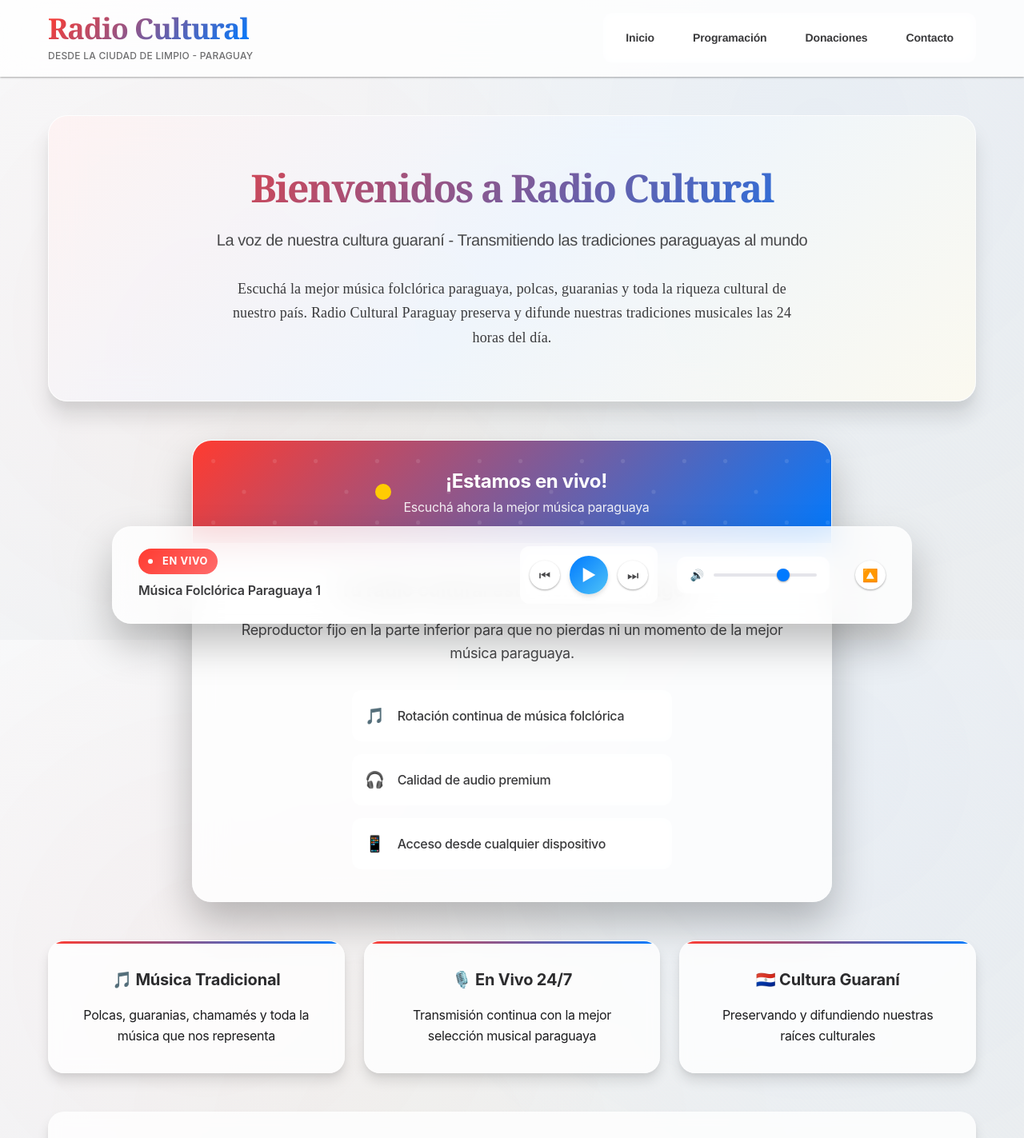
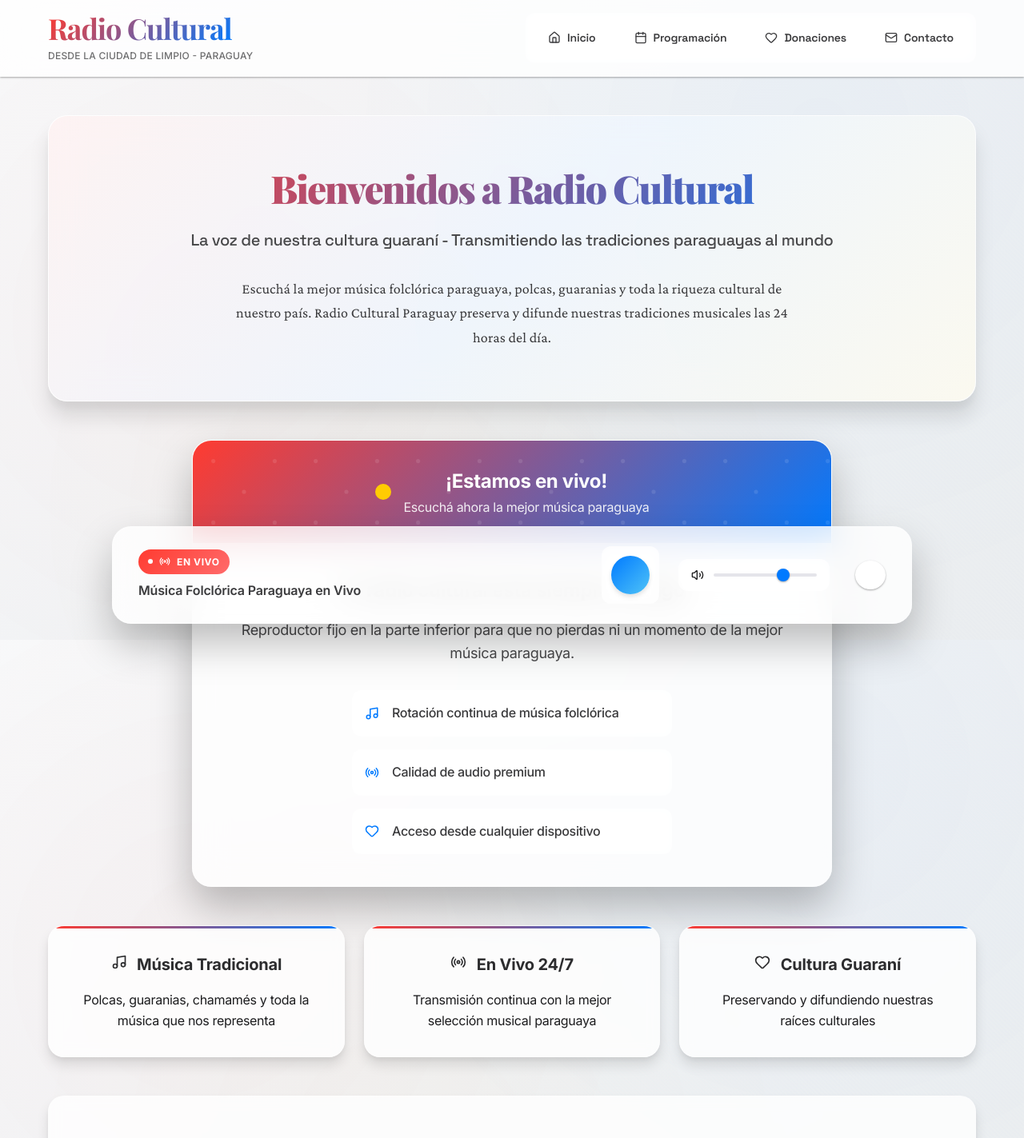
Before and after one commit to pmilciades182/radiocultural, a React (Vite) app: page / in a window 1280 px wide. Shown: the top 1423 px of the page at 80% size. Built offline with nearby package versions, Linux system fonts and the light colour scheme.

Commit message:
se mejora el diseño

```diff
--- a/package.json
+++ b/package.json
@@ -11,6 +11,7 @@
     "preview": "vite preview"
   },
   "dependencies": {
+    "lucide-react": "^0.525.0",
     "react": "^19.1.0",
     "react-dom": "^19.1.0",
     "react-router-dom": "^7.6.3"
--- a/src/App.css
+++ b/src/App.css
@@ -1,3 +1,6 @@
+/* Import Google Fonts - Tendencias 2024-2025 */
+@import url('https://fonts.googleapis.com/css2?family=Inter:wght@100..900&family=Playfair+Display:wght@400..900&family=Space+Grotesk:wght@300..700&family=Crimson+Pro:wght@200..900&display=swap');
+
 /* macOS Premium Design System - Paleta paraguaya modernizada */
 :root {
   /* Colores principales con toque premium */
@@ -309,6 +312,9 @@ body {
   font-size: var(--text-sm);
   letter-spacing: -0.01em;
   position: relative;
+  display: flex;
+  align-items: center;
+  gap: 0.5rem;
 }
 
 .nav-link:hover {
@@ -536,8 +542,8 @@ body {
 .live-indicator {
   display: flex;
   align-items: center;
-  gap: 0.75rem;
-  font-size: 0.8rem;
+  gap: 0.5rem;
+  font-size: 0.75rem;
   font-weight: 700;
   margin-bottom: 0.5rem;
   background: linear-gradient(135deg, var(--rojo-paraguayo), #FF6B6B);
@@ -571,7 +577,7 @@ body {
 .player-controls {
   display: flex;
   align-items: center;
-  gap: 0.75rem;
+  justify-content: center;
   background: rgba(255, 255, 255, 0.6);
   padding: 0.75rem;
   border-radius: var(--border-radius);
@@ -836,6 +842,12 @@ body {
   color: white;
 }
 
+.current-track-display {
+  display: flex;
+  align-items: center;
+  gap: 0.5rem;
+}
+
 .current-track-display h4 {
   font-size: 0.875rem;
   opacity: 0.8;
@@ -876,43 +888,26 @@ body {
   display: flex;
   align-items: center;
   justify-content: center;
-  gap: 1rem;
   margin-bottom: 1.5rem;
-}
-
-.control-btn-large, .play-btn-large {
-  background: var(--bg-primary);
-  border: none;
-  color: var(--gray-600);
-  border-radius: 50%;
-  cursor: pointer;
-  display: flex;
-  align-items: center;
-  justify-content: center;
-  transition: all 0.2s cubic-bezier(0.4, 0.0, 0.2, 1);
-  box-shadow: var(--shadow-md);
-  font-size: 1.25rem;
-  width: 48px;
-  height: 48px;
 }
 
 .play-btn-large {
   background: linear-gradient(135deg, var(--azul-paraguayo), #4FC3F7);
   color: white;
-  font-size: 1.5rem;
-  width: 60px;
-  height: 60px;
+  border: none;
+  border-radius: 50%;
+  cursor: pointer;
+  display: flex;
+  align-items: center;
+  justify-content: center;
+  transition: all 0.2s cubic-bezier(0.4, 0.0, 0.2, 1);
   box-shadow: var(--shadow-lg);
-}
-
-.control-btn-large:hover {
-  background: var(--gray-100);
-  transform: translateY(-2px);
-  box-shadow: var(--shadow-lg);
+  width: 80px;
+  height: 80px;
 }
 
 .play-btn-large:hover {
-  transform: translateY(-2px);
+  transform: translateY(-2px) scale(1.05);
   box-shadow: var(--shadow-xl);
 }
 
@@ -974,8 +969,8 @@ body {
   color: var(--gray-800);
 }
 
-.ad-content span {
-  font-size: 1.25rem;
+.ad-content svg {
+  color: var(--rojo-paraguayo);
 }
 
 .ad-text {
@@ -1009,6 +1004,31 @@ body {
 .ad-button:hover {
   background: var(--gray-700);
   transform: translateY(-1px);
+}
+
+.expand-btn-large {
+  background: var(--bg-primary);
+  border: none;
+  color: var(--gray-600);
+  border-radius: var(--border-radius);
+  cursor: pointer;
+  display: flex;
+  align-items: center;
+  justify-content: center;
+  gap: 0.5rem;
+  transition: all 0.2s cubic-bezier(0.4, 0.0, 0.2, 1);
+  box-shadow: var(--shadow-sm);
+  font-size: var(--text-sm);
+  padding: 0.75rem 1rem;
+  margin-top: 1rem;
+  width: 100%;
+  font-weight: var(--font-medium);
+}
+
+.expand-btn-large:hover {
+  background: var(--gray-100);
+  transform: translateY(-1px);
+  box-shadow: var(--shadow-md);
 }
 
 /* Pages Premium Layout */
@@ -1485,9 +1505,9 @@ body {
   transform: translateX(4px);
 }
 
-.radio-feature span:first-child {
-  font-size: 1.25rem;
-  min-width: 24px;
+.radio-feature svg {
+  color: var(--azul-paraguayo);
+  min-width: 18px;
 }
 
 .live-dot-large {
@@ -1560,6 +1580,15 @@ body {
   .nav-link {
     padding: 0.625rem 1rem;
     font-size: 0.8rem;
+    gap: 0.375rem;
+  }
+
+  .nav-link span {
+    display: none;
+  }
+
+  .nav {
+    gap: 0.125rem;
   }
 
   .hero {
@@ -1740,16 +1769,9 @@ body {
     gap: 0.75rem;
   }
 
-  .control-btn-large, .play-btn-large {
-    width: 40px;
-    height: 40px;
-    font-size: 1rem;
-  }
-
   .play-btn-large {
-    width: 50px;
-    height: 50px;
-    font-size: 1.25rem;
+    width: 60px;
+    height: 60px;
   }
 
   .ad-banner {
--- a/src/components/Layout.jsx
+++ b/src/components/Layout.jsx
@@ -1,4 +1,5 @@
 import { Link } from 'react-router-dom'
+import { Home, Calendar, Heart, Mail } from 'lucide-react'
 import RadioPlayer from './RadioPlayer'
 
 function Layout({ children }) {
@@ -11,10 +12,22 @@ function Layout({ children }) {
             <p className="logo-subtitle">Desde la ciudad de Limpio - Paraguay</p>
           </div>
           <nav className="nav">
-            <Link to="/" className="nav-link">Inicio</Link>
-            <Link to="/programacion" className="nav-link">Programación</Link>
-            <Link to="/donaciones" className="nav-link">Donaciones</Link>
-            <Link to="/contacto" className="nav-link">Contacto</Link>
+            <Link to="/" className="nav-link">
+              <Home size={16} />
+              <span>Inicio</span>
+            </Link>
+            <Link to="/programacion" className="nav-link">
+              <Calendar size={16} />
+              <span>Programación</span>
+            </Link>
+            <Link to="/donaciones" className="nav-link">
+              <Heart size={16} />
+              <span>Donaciones</span>
+            </Link>
+            <Link to="/contacto" className="nav-link">
+              <Mail size={16} />
+              <span>Contacto</span>
+            </Link>
           </nav>
         </div>
       </header>
--- a/src/components/RadioPlayer.jsx
+++ b/src/components/RadioPlayer.jsx
@@ -1,23 +1,23 @@
 import { useState, useRef, useEffect } from 'react'
+import {
+  Play,
+  Pause,
+  Volume2,
+  Radio,
+  Music,
+  Maximize2,
+  Minimize2,
+  Heart
+} from 'lucide-react'
 
 function RadioPlayer() {
   const [isPlaying, setIsPlaying] = useState(false)
-  const [currentTrack, setCurrentTrack] = useState(0)
   const [volume, setVolume] = useState(0.7)
   const [isExpanded, setIsExpanded] = useState(false)
   const audioRef = useRef(null)
 
-  const tracks = [
-    '/audio/paraguayan-folk-1.mp3',
-    '/audio/paraguayan-folk-2.mp3',
-    '/audio/paraguayan-folk-3.mp3'
-  ]
-
-  const trackNames = [
-    'Música Folclórica Paraguaya 1',
-    'Música Folclórica Paraguaya 2',
-    'Música Folclórica Paraguaya 3'
-  ]
+  const radioStream = '/audio/radio-cultural-stream.mp3' // Stream único
+  const currentProgram = 'Música Folclórica Paraguaya en Vivo'
 
   useEffect(() => {
     if (audioRef.current) {
@@ -26,24 +26,11 @@ function RadioPlayer() {
   }, [volume])
 
   useEffect(() => {
-    const audio = audioRef.current
-    if (audio) {
-      const handleEnded = () => {
-        setCurrentTrack((prev) => (prev + 1) % tracks.length)
-      }
-      audio.addEventListener('ended', handleEnded)
-      return () => audio.removeEventListener('ended', handleEnded)
+    if (audioRef.current) {
+      audioRef.current.src = radioStream
+      audioRef.current.loop = true // Stream continuo
     }
-  }, [tracks.length])
-
-  useEffect(() => {
-    if (audioRef.current) {
-      audioRef.current.src = tracks[currentTrack]
-      if (isPlaying) {
-        audioRef.current.play()
-      }
-    }
-  }, [currentTrack, tracks])
+  }, [])
 
   const togglePlay = () => {
     if (audioRef.current) {
@@ -56,23 +43,17 @@ function RadioPlayer() {
     }
   }
 
-  const nextTrack = () => {
-    setCurrentTrack((prev) => (prev + 1) % tracks.length)
-  }
-
-  const prevTrack = () => {
-    setCurrentTrack((prev) => (prev - 1 + tracks.length) % tracks.length)
-  }
+  // Sin navegación de tracks - solo radio stream continuo
 
   const toggleExpanded = () => {
     setIsExpanded(!isExpanded)
   }
 
-  return (
-    <div className={`radio-player-container ${isExpanded ? 'expanded' : ''}`}>
-      <audio ref={audioRef} />
+  if (isExpanded) {
+    return (
+      <div className="radio-player-container expanded">
+        <audio ref={audioRef} />
 
-      {isExpanded && (
         <div className="expanded-player">
           <div className="video-simulation">
             <div className="video-content">
@@ -85,6 +66,7 @@ function RadioPlayer() {
                   <div className="wave wave-4"></div>
                 </div>
                 <div className="radio-logo">
+                  <Radio size={32} color="white" />
                   <h3>Radio Cultural</h3>
                   <div className="live-indicator-video">
                     <span className="live-dot"></span>
@@ -95,8 +77,11 @@ function RadioPlayer() {
             </div>
             <div className="video-overlay">
               <div className="current-track-display">
-                <h4>Ahora suena:</h4>
-                <p>{trackNames[currentTrack]}</p>
+                <Music size={16} />
+                <div>
+                  <h4>En vivo:</h4>
+                  <p>{currentProgram}</p>
+                </div>
               </div>
             </div>
           </div>
@@ -104,21 +89,19 @@ function RadioPlayer() {
           <div className="expanded-controls">
             <div className="player-info-expanded">
               <div className="track-info">
-                <div className="track-name-large">{trackNames[currentTrack]}</div>
+                <div className="track-name-large">{currentProgram}</div>
                 <div className="artist-name">Radio Cultural - Limpio, Paraguay</div>
               </div>
             </div>
 
             <div className="main-controls">
-              <button onClick={prevTrack} className="control-btn-large">⏮</button>
               <button onClick={togglePlay} className="play-btn-large">
-                {isPlaying ? '⏸' : '▶'}
+                {isPlaying ? <Pause size={28} /> : <Play size={28} />}
               </button>
-              <button onClick={nextTrack} className="control-btn-large">⏭</button>
             </div>
 
             <div className="expanded-volume">
-              <span>🔊</span>
+              <Volume2 size={18} />
               <input
                 type="range"
                 min="0"
@@ -130,11 +113,16 @@ function RadioPlayer() {
               />
               <span className="volume-value">{Math.round(volume * 100)}%</span>
             </div>
+
+            <button onClick={toggleExpanded} className="expand-btn-large">
+              <Minimize2 size={18} />
+              <span>Minimizar</span>
+            </button>
           </div>
 
           <div className="ad-banner">
             <div className="ad-content">
-              <span>📢</span>
+              <Heart size={20} />
               <div className="ad-text">
                 <strong>Apoyá Radio Cultural</strong>
                 <p>Tu donación mantiene viva nuestra cultura</p>
@@ -143,27 +131,32 @@ function RadioPlayer() {
             </div>
           </div>
         </div>
-      )}
+      </div>
+    )
+  }
+
+  return (
+    <div className="radio-player-container">
+      <audio ref={audioRef} />
 
       <div className="radio-player">
         <div className="player-info">
           <div className="live-indicator">
             <span className="live-dot"></span>
-            EN VIVO
+            <Radio size={14} />
+            <span>EN VIVO</span>
           </div>
-          <div className="track-name">{trackNames[currentTrack]}</div>
+          <div className="track-name">{currentProgram}</div>
         </div>
 
         <div className="player-controls">
-          <button onClick={prevTrack} className="control-btn">⏮</button>
           <button onClick={togglePlay} className="play-btn">
-            {isPlaying ? '⏸' : '▶'}
+            {isPlaying ? <Pause size={20} /> : <Play size={20} />}
           </button>
-          <button onClick={nextTrack} className="control-btn">⏭</button>
         </div>
 
         <div className="volume-control">
-          <span>🔊</span>
+          <Volume2 size={16} />
           <input
             type="range"
             min="0"
@@ -176,7 +169,7 @@ function RadioPlayer() {
         </div>
 
         <button onClick={toggleExpanded} className="expand-btn">
-          {isExpanded ? '🔽' : '🔼'}
+          <Maximize2 size={16} />
         </button>
       </div>
     </div>
--- a/src/pages/Home.jsx
+++ b/src/pages/Home.jsx
@@ -1,3 +1,5 @@
+import { Music, Radio, Heart } from 'lucide-react'
+
 function Home() {
   return (
     <div className="home-page">
@@ -31,15 +33,15 @@ function Home() {
             <p>Reproductor fijo en la parte inferior para que no pierdas ni un momento de la mejor música paraguaya.</p>
             <div className="radio-features">
               <div className="radio-feature">
-                <span>🎵</span>
+                <Music size={18} />
                 <span>Rotación continua de música folclórica</span>
               </div>
               <div className="radio-feature">
-                <span>🎧</span>
+                <Radio size={18} />
                 <span>Calidad de audio premium</span>
               </div>
               <div className="radio-feature">
-                <span>📱</span>
+                <Heart size={18} />
                 <span>Acceso desde cualquier dispositivo</span>
               </div>
             </div>
@@ -50,15 +52,15 @@ function Home() {
       <section className="features">
         <div className="feature-grid">
           <div className="feature-card">
-            <h3>🎵 Música Tradicional</h3>
+            <h3><Music size={20} style={{display: 'inline', marginRight: '0.5rem'}} /> Música Tradicional</h3>
             <p>Polcas, guaranias, chamamés y toda la música que nos representa</p>
           </div>
           <div className="feature-card">
-            <h3>🎙️ En Vivo 24/7</h3>
+            <h3><Radio size={20} style={{display: 'inline', marginRight: '0.5rem'}} /> En Vivo 24/7</h3>
             <p>Transmisión continua con la mejor selección musical paraguaya</p>
           </div>
           <div className="feature-card">
-            <h3>🇵🇾 Cultura Guaraní</h3>
+            <h3><Heart size={20} style={{display: 'inline', marginRight: '0.5rem'}} /> Cultura Guaraní</h3>
             <p>Preservando y difundiendo nuestras raíces culturales</p>
           </div>
         </div>
```
Also changed, not shown: 1 other file (tests, documents, lock files or other folders).
